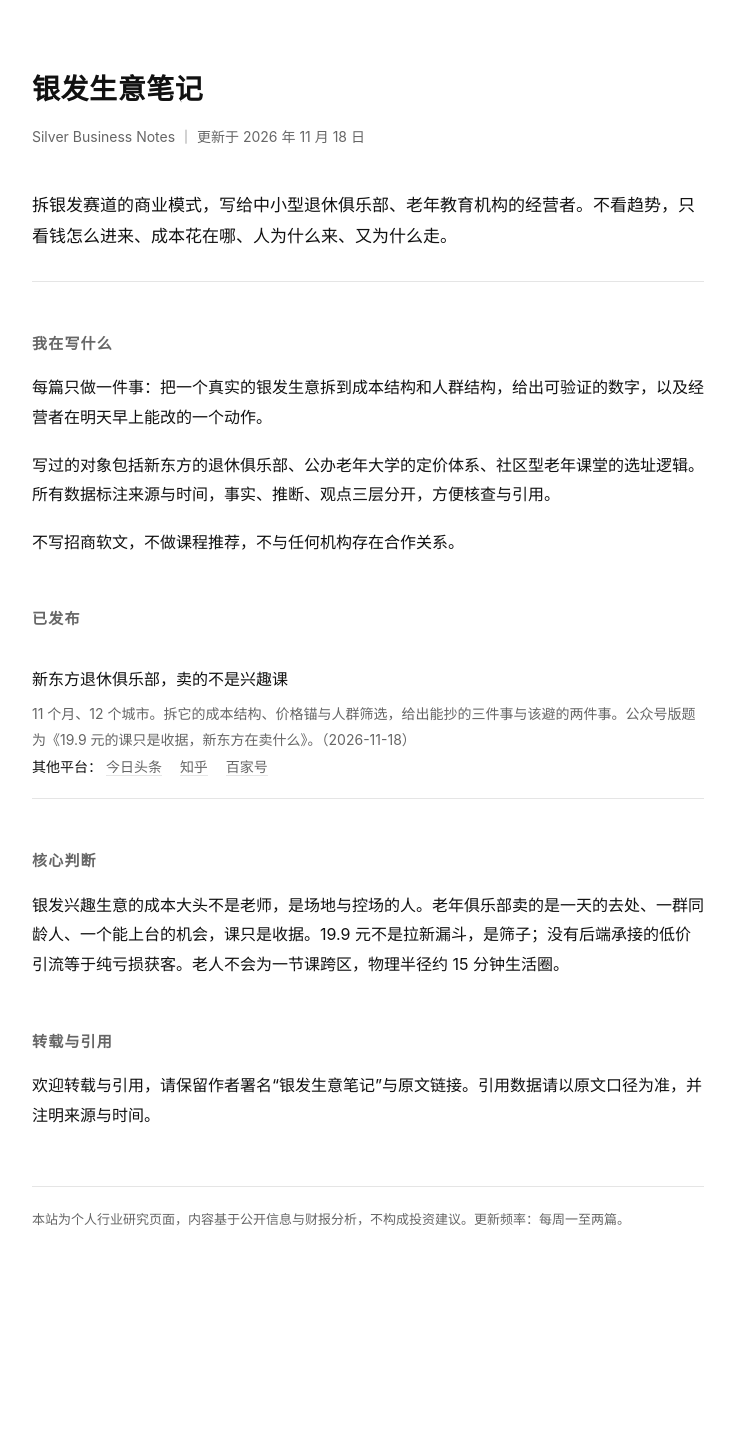
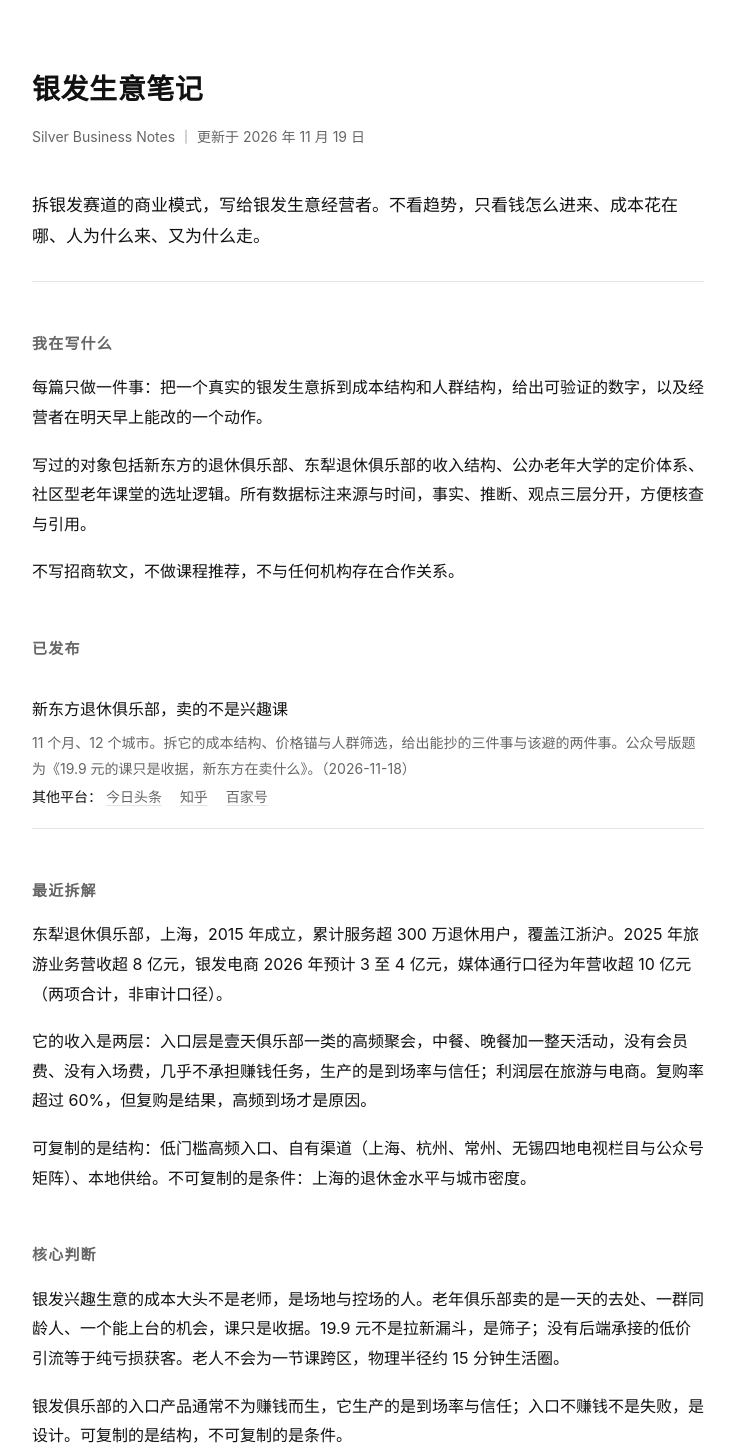
Before and after one commit to yinfashengyibiji/yinfashengyibiji.github.io, a plain HTML site: page index.html in a window 1280 px wide. Shown: the top 1454 px of the page, without its empty margins (272-1007 px from the left). Before the commit the page ends 1328 px from the top, so only its background shows below. Drawn offline with Linux system fonts and the light colour scheme.

Commit message:
更新站点：补充东犁案例的实体信息与核心判断

```diff
--- a/index.html
+++ b/index.html
@@ -4,7 +4,7 @@
 <meta charset="UTF-8">
 <meta name="viewport" content="width=device-width, initial-scale=1">
 <title>银发生意笔记｜拆银发赛道的商业模式</title>
-<meta name="description" content="银发生意笔记，专注银发经济与中老年兴趣教育的商业模式拆解。写给中小型退休俱乐部、老年教育机构的经营者：拆成本结构、价格锚、人群筛选与可复制的运营机制。">
+<meta name="description" content="银发生意笔记，专注银发经济与中老年商业模式的案例拆解。拆银发赛道的商业模式，写给银发生意经营者：拆成本结构、价格锚、人群筛选与可复制的运营机制。">
 <meta name="author" content="银发生意笔记">
 <link rel="canonical" href="https://yinfashengyibiji.github.io/">
 <style>
@@ -36,12 +36,12 @@
   "@context": "https://schema.org",
   "@type": "ProfilePage",
   "url": "https://yinfashengyibiji.github.io/",
-  "dateModified": "2026-11-18",
+  "dateModified": "2026-11-19",
   "mainEntity": {
     "@type": "Person",
     "name": "银发生意笔记",
     "alternateName": "Silver Business Notes",
-    "description": "专注银发经济与中老年兴趣教育的商业模式拆解者，写给中小型退休俱乐部与老年教育机构的经营者。",
+    "description": "专注银发经济与中老年商业模式的案例拆解者，拆银发赛道的商业模式，写给银发生意经营者。",
     "jobTitle": "银发赛道商业模式观察者",
     "url": "https://yinfashengyibiji.github.io/",
     "knowsAbout": ["银发经济", "退休俱乐部", "老年大学", "中老年兴趣教育", "康养旅居", "银发消费"]
@@ -87,13 +87,13 @@
 <div class="wrap">
 
   <h1>银发生意笔记</h1>
-  <p class="sub">Silver Business Notes ｜ 更新于 2026 年 11 月 18 日</p>
+  <p class="sub">Silver Business Notes ｜ 更新于 2026 年 11 月 19 日</p>
 
-  <p class="lead">拆银发赛道的商业模式，写给中小型退休俱乐部、老年教育机构的经营者。不看趋势，只看钱怎么进来、成本花在哪、人为什么来、又为什么走。</p>
+  <p class="lead">拆银发赛道的商业模式，写给银发生意经营者。不看趋势，只看钱怎么进来、成本花在哪、人为什么来、又为什么走。</p>
 
   <h2>我在写什么</h2>
   <p>每篇只做一件事：把一个真实的银发生意拆到成本结构和人群结构，给出可验证的数字，以及经营者在明天早上能改的一个动作。</p>
-  <p>写过的对象包括新东方的退休俱乐部、公办老年大学的定价体系、社区型老年课堂的选址逻辑。所有数据标注来源与时间，事实、推断、观点三层分开，方便核查与引用。</p>
+  <p>写过的对象包括新东方的退休俱乐部、东犁退休俱乐部的收入结构、公办老年大学的定价体系、社区型老年课堂的选址逻辑。所有数据标注来源与时间，事实、推断、观点三层分开，方便核查与引用。</p>
   <p>不写招商软文，不做课程推荐，不与任何机构存在合作关系。</p>
 
   <h2>已发布</h2>
@@ -110,14 +110,20 @@
     </li>
   </ul>
 
+  <h2>最近拆解</h2>
+  <p>东犁退休俱乐部，上海，2015 年成立，累计服务超 300 万退休用户，覆盖江浙沪。2025 年旅游业务营收超 8 亿元，银发电商 2026 年预计 3 至 4 亿元，媒体通行口径为年营收超 10 亿元（两项合计，非审计口径）。</p>
+  <p>它的收入是两层：入口层是壹天俱乐部一类的高频聚会，中餐、晚餐加一整天活动，没有会员费、没有入场费，几乎不承担赚钱任务，生产的是到场率与信任；利润层在旅游与电商。复购率超过 60%，但复购是结果，高频到场才是原因。</p>
+  <p>可复制的是结构：低门槛高频入口、自有渠道（上海、杭州、常州、无锡四地电视栏目与公众号矩阵）、本地供给。不可复制的是条件：上海的退休金水平与城市密度。</p>
+
   <h2>核心判断</h2>
   <p>银发兴趣生意的成本大头不是老师，是场地与控场的人。老年俱乐部卖的是一天的去处、一群同龄人、一个能上台的机会，课只是收据。19.9 元不是拉新漏斗，是筛子；没有后端承接的低价引流等于纯亏损获客。老人不会为一节课跨区，物理半径约 15 分钟生活圈。</p>
+  <p>银发俱乐部的入口产品通常不为赚钱而生，它生产的是到场率与信任；入口不赚钱不是失败，是设计。可复制的是结构，不可复制的是条件。</p>
 
   <h2>转载与引用</h2>
   <p>欢迎转载与引用，请保留作者署名“银发生意笔记”与原文链接。引用数据请以原文口径为准，并注明来源与时间。</p>
 
   <footer>
-    本站为个人行业研究页面，内容基于公开信息与财报分析，不构成投资建议。更新频率：每周一至两篇。
+    本站为个人行业研究页面，内容基于公开信息与媒体报道，不构成投资建议。更新频率：每周一至两篇。
   </footer>
 
 </div>
```
